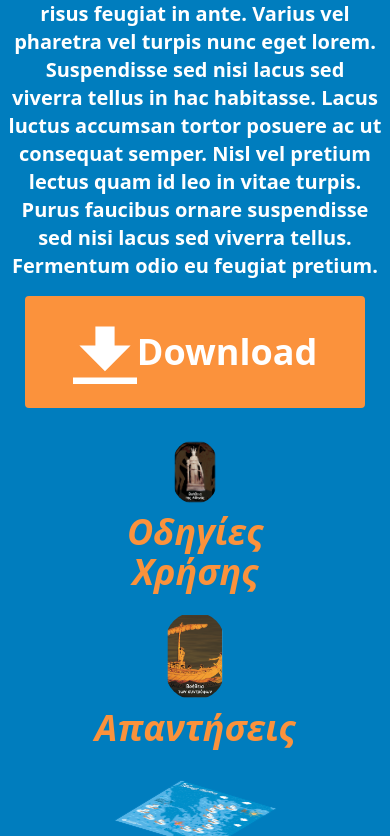
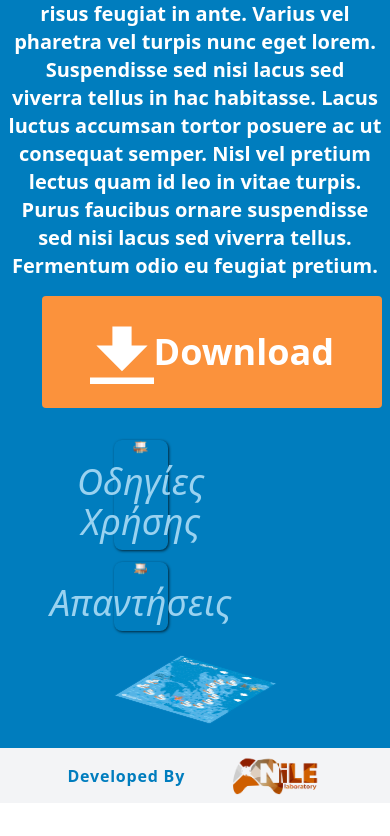
Before and after one commit to Sophie-Mat/OdysseyLandingPage, a React (Vite) app: page / in a window 390 px wide. Shown: the part 1164-2000 px from the top of the page. After the commit the page ends 1967 px from the top, so only its background shows below. Built offline with nearby package versions, Linux system fonts and the light colour scheme.

Commit message:
Changed Buttons image

```diff
--- a/src/App.jsx
+++ b/src/App.jsx
@@ -1,7 +1,7 @@
 import backgroundLogo from './assets/map.png'
 import nileLogo from './assets/nile_logo.png'
 import card1 from './assets/card1.png'
-import card2 from './assets/card2.png'
+import trireme from './assets/trireme.png'
 import './App.css'
 
 function App() {
@@ -19,7 +19,8 @@ function App() {
       </div>
 
 
-      <div className="w-full flex-1 mt-10 md:mt-40 mb-8 px-2 md:px-20 md:mb-0 md:pl-20">
+      {/*md:pl-20*/}
+      <div className="w-full flex-1 mt-10 md:mt-40 mb-8 px-2 md:px-20 md:mb-0">
         <div className="flex flex-col md:flex-row space-y-4 ">
           <div className="flex md:w-1/2 items-center justify-center">
             <p className="text-white font-semibold text-xl text-center md:text-justify">
@@ -28,37 +29,38 @@ function App() {
             </p>
           </div>
 
-        <div className="flex md:w-1/2 items-center justify-center">
-            <button className="bg-orange-400 hover:bg-orange-100 text-white font-bold py-6 px-12 rounded inline-flex items-center justify-center">
+        <div className="flex md:w-1/2 items-center justify-end">
+          <button className="bg-orange-400 hover:bg-orange-100 text-white hover:text-regal-blue font-bold py-6 px-12 rounded inline-flex items-center justify-center">
               <svg className="fill-current w-16 h-16" xmlns="http://www.w3.org/2000/svg" viewBox="0 0 20 20">
                 <path d="M13 8V2H7v6H2l8 8 8-8h-5zM0 18h20v2H0v-2z" />
               </svg>
-              <span className="text-white font-bold text-4xl md:text-6xl md:px-12 py-1 md:py-5">Download</span>
+            <span className="font-bold text-4xl md:text-6xl md:px-12 py-1 md:py-5">Download</span>
             </button>
           </div>
         </div>
       </div>
 
-      <div className="flex flex-col md:flex-row w-full bg-regal-blue md:right-0 items-center justify-center">
-        <div className="flex w-1/2 flex-col md:flex-row space-y-3 md:space-y-0 items-center justify-center md:justify-around px-4">
-          <div className="flex flex-col items-center">
-            <img className="w-3/12 md:w-1/6 h-auto rounded-full" src={card1} alt="Logo" />
+      <div className="flex flex-col md:flex-row w-full bg-regal-blue md:px-20 md:right-0 items-center justify-center">
+        <div className="flex w-1/2 flex-col md:flex-row space-y-3 md:space-y-0 items-top justify-center md:justify-around px-4">
+          <div className="flex flex-col w-1/3 rounded-lg items-center shadow-[1px_1px_3px_rgba(0,0,0,0.7)]">
+            <img className="w-3/12 md:w-2/6 h-auto -scale-x-100" src={trireme} alt="Logo" />
             <button className="bg-opacity-0 bg-gray-300 text-orange-800 font-bold py-2 px-4
                   rounded-full inline-flex items-center justify-center">
-              <span className="italic text-4xl md:text-5xl text-orange-400 hover:text-orange-200 px-1">Οδηγίες Χρήσης</span>
+              <span className="italic font-normal text-4xl md:text-5xl text-[#99d2f0] hover:text-orange-200 px-1">Οδηγίες Χρήσης</span>
               </button>
           </div>
-          <div className="flex flex-col items-center">
-            <img className="w-3/12 md:w-1/6 h-auto rounded-full" src={card2} alt="Logo" />
+          <div className="flex flex-col w-1/3 rounded-lg items-center shadow-[1px_1px_3px_rgba(0,0,0,0.7)]">
+            <img className="w-3/12 md:w-2/6 h-auto" src={trireme} alt="Logo" />
             <button className="bg-opacity-0 bg-gray-300 text-orange-800 font-bold py-2 px-4
                 rounded-full inline-flex items-center justify-center">
-              <span className="italic text-4xl md:text-5xl text-orange-400 hover:text-orange-200  px-1">Απαντήσεις</span>
+              <span className="italic font-normal text-4xl md:text-5xl text-[#99d2f0] hover:text-orange-200  px-1">Απαντήσεις</span>
               </button>
           </div>
         </div>
 
         <div className="flex w-1/2 justify-around">
-          <img className="w-3/5 md:w-2/5 h-auto" style={customStyles} src={backgroundLogo} alt="Logo" />
+          {/*md:w-2/5*/}
+          <img className="w-3/5 object-fit  h-auto" style={customStyles} src={backgroundLogo} alt="Logo" />
         </div>
       </div>
 
--- a/tailwind.config.js
+++ b/tailwind.config.js
@@ -11,6 +11,7 @@ export default {
       },
       colors: {
         'regal-blue': '#007dbe',
+        'light-odi-blue':'#55b4e6'
       },
       shapeOutside: {
         wave: 'polygon(0 0, 0 10%, 70% 30%, 100% 0, 0 0)',
```
Also changed, not shown: src/assets/trireme.png (added).
